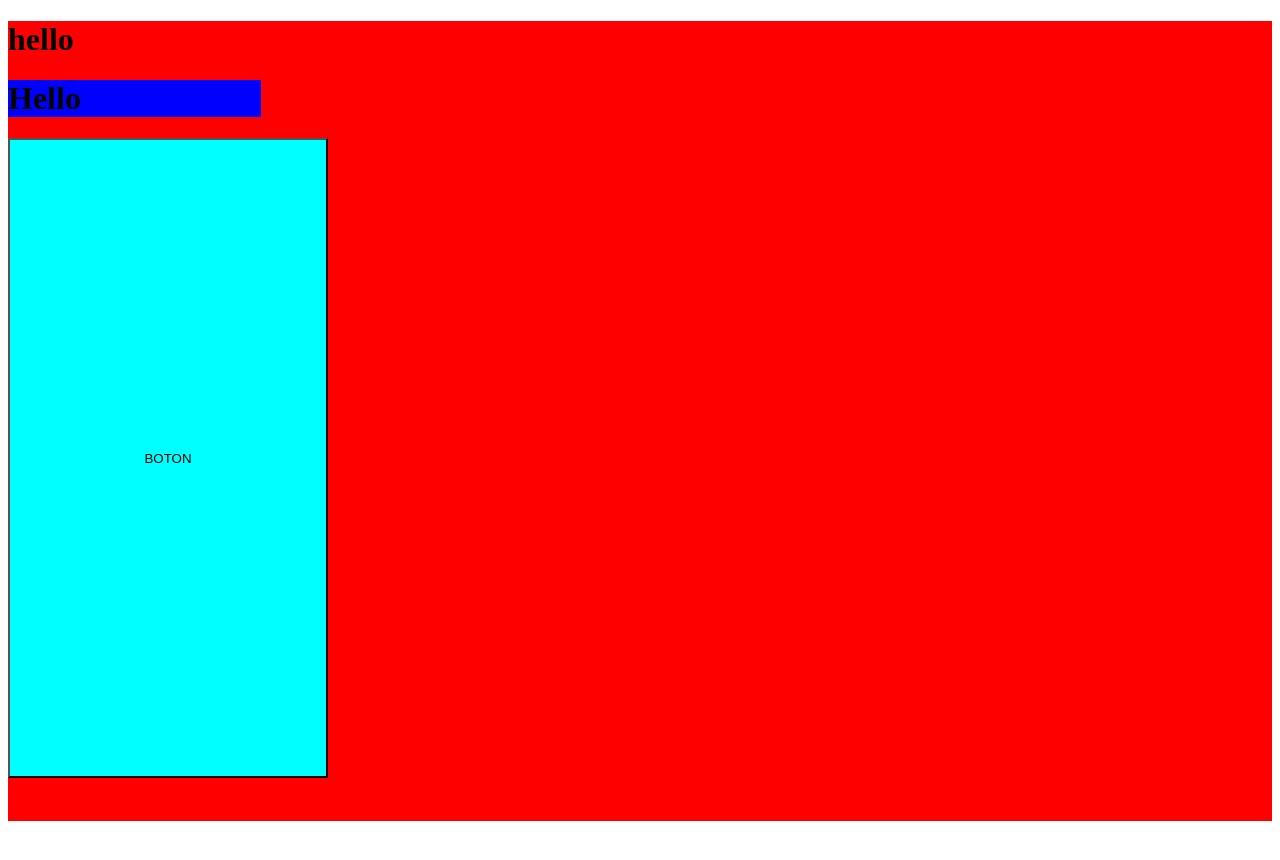
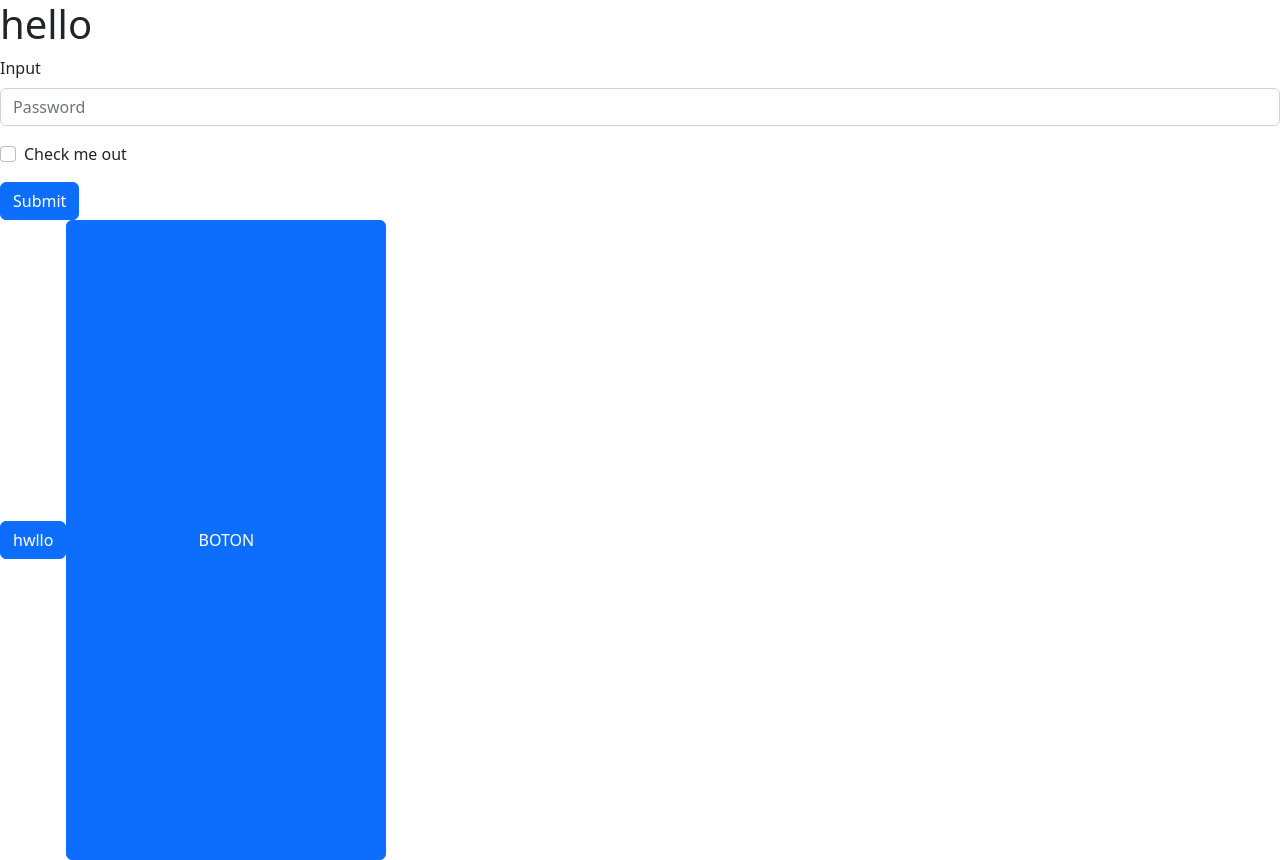
Before and after one commit to javier-rosas/shario, a React (Create React App) app: page / in a window 1280 px wide. Before the commit the page ends 821 px from the top, so only its background shows below. Built offline with nearby package versions, Linux system fonts and the light colour scheme.

Commit message:
added button

```diff
--- a/package.json
+++ b/package.json
@@ -6,7 +6,9 @@
     "@testing-library/jest-dom": "^5.16.5",
     "@testing-library/react": "^13.4.0",
     "@testing-library/user-event": "^13.5.0",
+    "bootstrap": "^5.2.1",
     "react": "^18.2.0",
+    "react-bootstrap": "^2.5.0",
     "react-dom": "^18.2.0",
     "react-scripts": "5.0.1",
     "web-vitals": "^2.1.4"
--- a/src/App.css
+++ b/src/App.css
@@ -4,13 +4,11 @@ html, body, #root {
 }
 
 .App {
-  background-color: red;
   height: 100%;
   width: 100%;
 }
 
 .button-main-page {
-  background-color: aqua;
   width: 20rem;
   height: 40rem;
 }
--- a/src/App.js
+++ b/src/App.js
@@ -1,14 +1,28 @@
 import './App.css';
 import SideBar from './SideBar.js'
-
+import Button from 'react-bootstrap/Button';
+import Form from 'react-bootstrap/Form';
 
 function App() {
 
   return (
     <div className='App'>
       <h1>hello</h1>
-      <SideBar/>
-      <button className="button-main-page"> BOTON</button>
+      <Form>
+
+      <Form.Group className="mb-3" controlId="formBasicPassword">
+        <Form.Label>Input</Form.Label>
+        <Form.Control type="text" placeholder="Password" />
+      </Form.Group>
+      <Form.Group className="mb-3" controlId="formBasicCheckbox">
+        <Form.Check type="checkbox" label="Check me out" />
+      </Form.Group>
+      <Button variant="primary" type="submit">
+        Submit
+      </Button>
+    </Form>
+      <Button>hwllo</Button>
+      <Button variant="primary" className="button-main-page"> BOTON</Button>
     </div>
   );
 }
--- a/src/SideBar.css
+++ b/src/SideBar.css
@@ -1,4 +1,3 @@
 .sidebar {
-  background-color: blue;
   width: 20%;
 }
--- a/src/index.js
+++ b/src/index.js
@@ -2,7 +2,7 @@ import React from 'react';
 import ReactDOM from 'react-dom/client';
 import App from './App';
 import reportWebVitals from './reportWebVitals';
-
+import '../node_modules/bootstrap/dist/css/bootstrap.min.css';
 
 const root = ReactDOM.createRoot(document.getElementById('root'));
 root.render(
```
Also changed, not shown: 1 other file (tests, documents, lock files or other folders).
